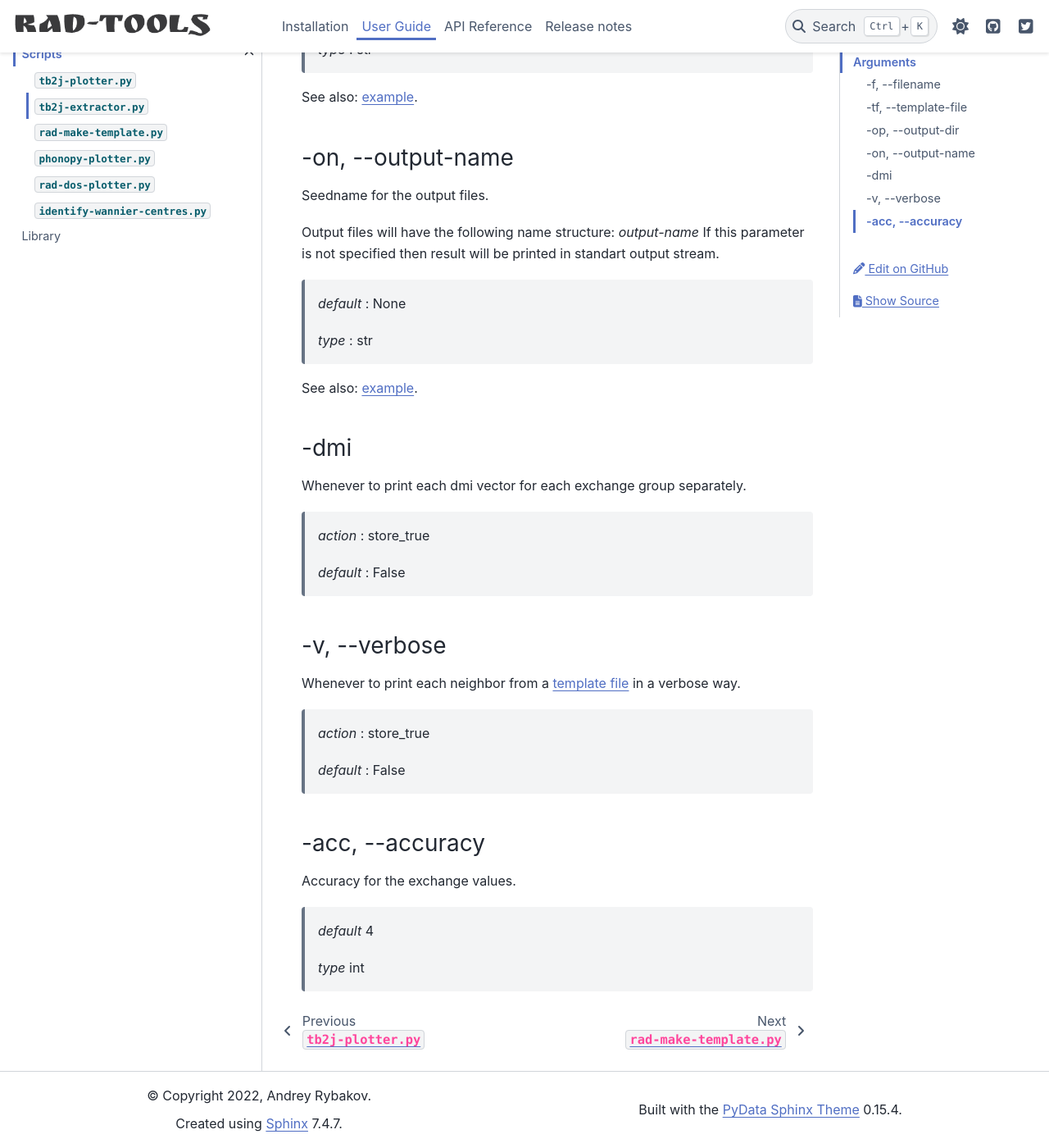
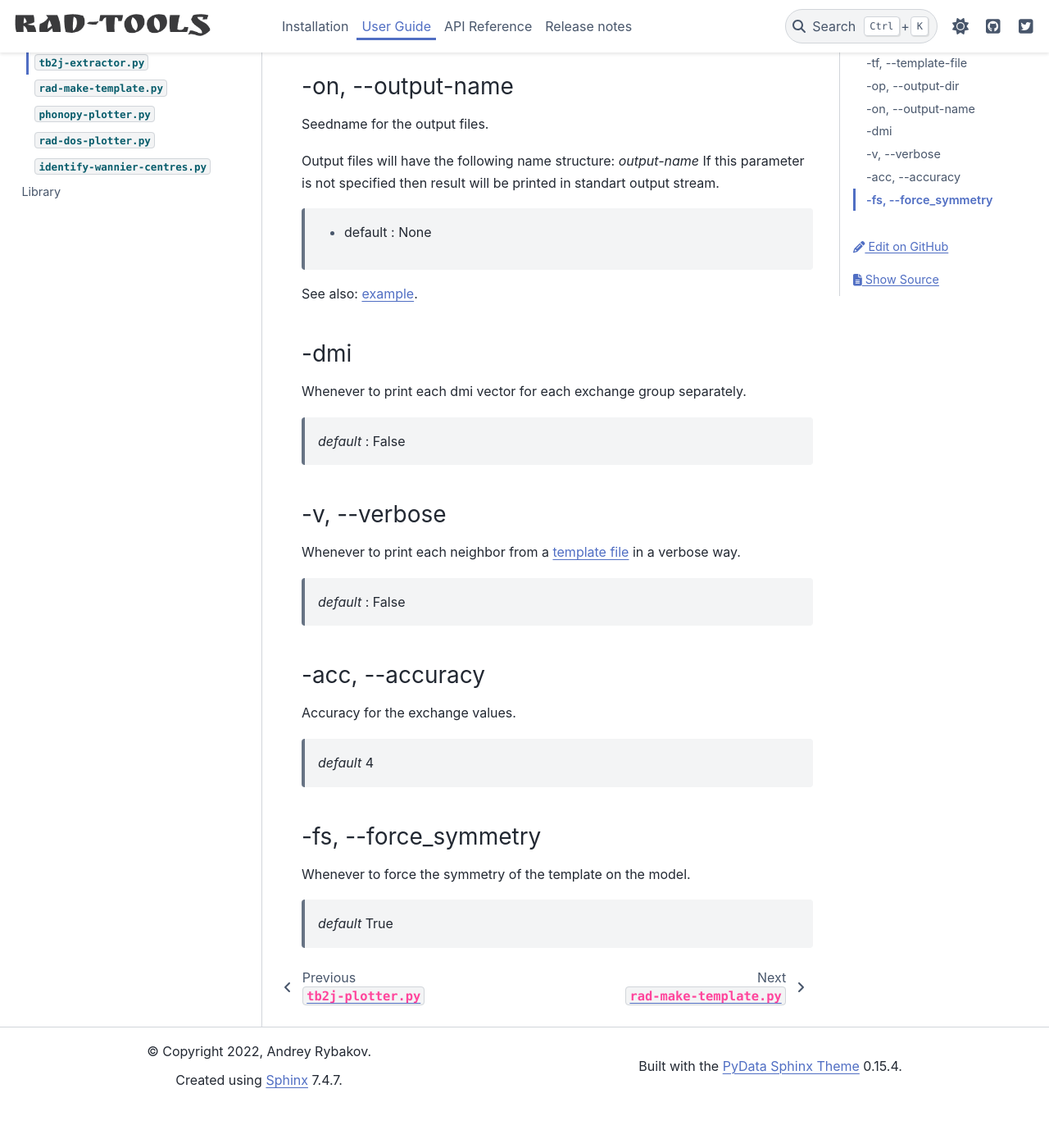
Before and after one commit to adrybakov/rad-tools, a Sphinx documentation site: the page built from docs/source/user-guide/tb2j-extractor.rst, in a window 1280 px wide and 1400 px high, scrolled down 2734 px. Shown: the whole window at 82% size. Built offline with Sphinx 7.4.7 and the PyData theme 0.15.4, drawn with Linux system fonts in a browser that asks for light colours; after the commit the page ends 4080 px from its top, so only the background shows below that; some of the changed text lies outside the part shown.

Commit message:
DOcs update in progress

```diff
--- a/docs/source/user-guide/tb2j-extractor.rst
+++ b/docs/source/user-guide/tb2j-extractor.rst
@@ -105,9 +105,7 @@
 Relative or absulute path to the *exchange.out* file,
 including the name and extention of the file itself.
 
-    *required* : True
-
-    *type* : str
+    * required
 
 
 .. _tb2j-extractor_template-file:
@@ -117,9 +115,7 @@
 Relative or absolute path to the template file,
 including the name and extention of the file.
 
-    *required* : True
-
-    *type* : str
+    * required
 
 See also: :ref:`template <rad-make-template>`
 
@@ -134,9 +130,7 @@
 The creation is applied recursevly to the path, starting from the right
 until the existing folder is reached.
 
-    *default* : current directory
-
-    *type* : str
+    * default : current directory
 
 See also: :ref:`example <scripts_output-notes>`.
 
@@ -151,9 +145,7 @@
 If this parameter is not specified then result will be printed in
 standart output stream.
 
-    *default* : None
-
-    *type* : str
+    * default : None
 
 See also: :ref:`example <scripts_output-notes>`.
 
@@ -163,8 +155,6 @@
 -dmi
 ----
 Whenever to print each dmi vector for each exchange group separately.
-
-    *action* : store_true
 
     *default* : False
 
@@ -176,8 +166,6 @@
 Whenever to print each neighbor from a
 :ref:`template file <tb2j-extractor_template-file>` in a verbose way.
 
-    *action* : store_true
-
     *default* : False
 
 .. _tb2j-extractor_accuracy:
@@ -188,4 +176,10 @@
 
     *default* 4
 
-    *type* int
+.. _tb2j-extractor_force-symmetry:
+
+-fs, --force_symmetry
+---------------------
+Whenever to force the symmetry of the template on the model.
+
+    *default* True
```
